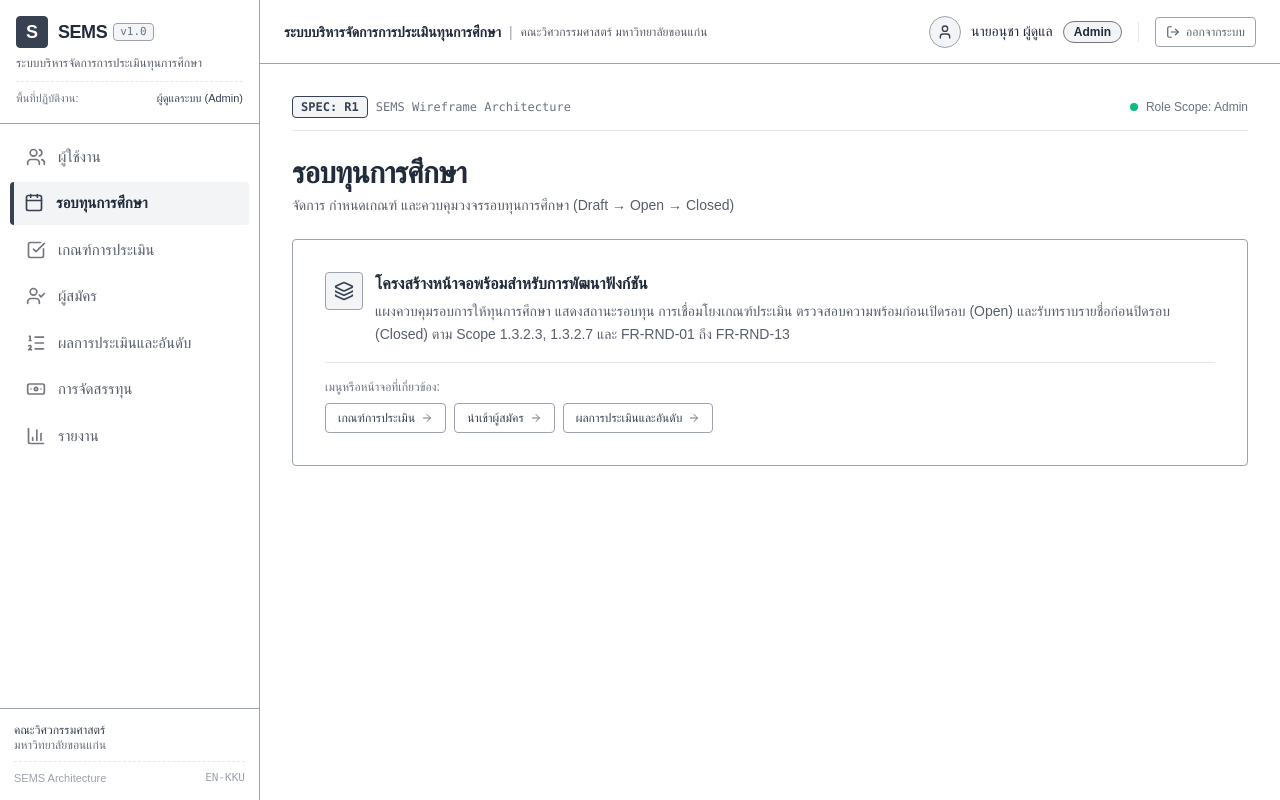
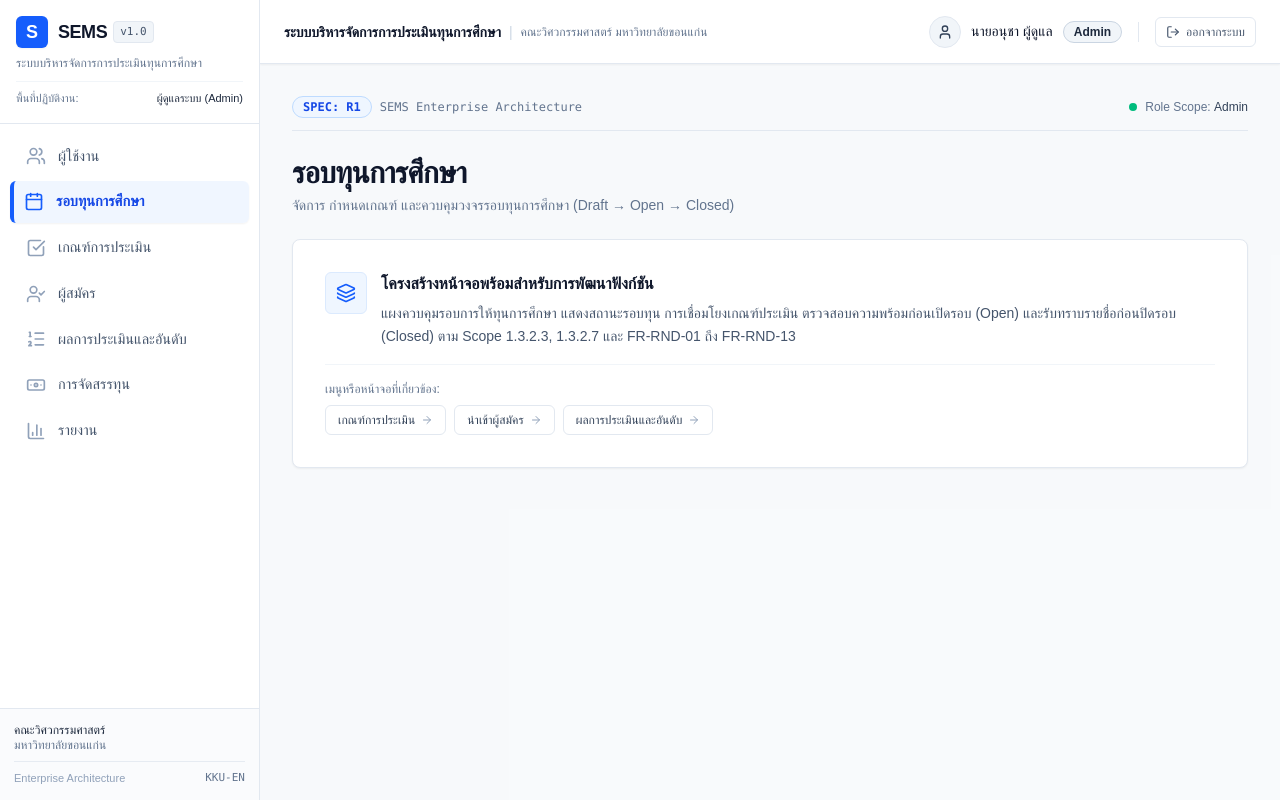
Before and after one commit to warattapobwaiarsa/SEMS-KKU, a Next.js app in the folder frontend/: page /admin/scholarship-rounds in a window 1280 px wide. Built offline with nearby package versions, Linux system fonts and the light colour scheme; a web font is replaced by a local one.

Commit message:
feat(frontend): apply Modern Executive Slate enterprise theme

```diff
--- a/frontend/src/app/globals.css
+++ b/frontend/src/app/globals.css
@@ -1,8 +1,16 @@
 @import "tailwindcss";
 
 :root {
-  --background: #ffffff;
-  --foreground: #374151;
+  --background: #f8fafc;
+  --foreground: #0f172a;
+  --card: #ffffff;
+  --card-foreground: #0f172a;
+  --primary: #2563eb;
+  --primary-hover: #1d4ed8;
+  --primary-foreground: #ffffff;
+  --muted: #f1f5f9;
+  --muted-foreground: #64748b;
+  --border: #e2e8f0;
 }
 
 @theme inline {
@@ -12,7 +20,7 @@
 }
 
 body {
-  background: var(--background);
+  background-color: var(--background);
   color: var(--foreground);
   font-family: var(--font-ibm-plex-sans-thai), var(--font-ibm-plex-sans), system-ui, sans-serif;
 }
--- a/frontend/src/components/layout/app-header.tsx
+++ b/frontend/src/components/layout/app-header.tsx
@@ -22,24 +22,24 @@ export function AppHeader({ user, onMenuToggle }: AppHeaderProps) {
   const isEvaluator = user.role === "evaluator";
 
   return (
-    <header className="h-16 bg-[#FFFFFF] border-b border-[#9CA3AF] px-4 sm:px-6 flex items-center justify-between sticky top-0 z-30 select-none">
+    <header className="h-16 bg-white border-b border-slate-200 px-4 sm:px-6 flex items-center justify-between sticky top-0 z-30 select-none shadow-xs">
       {/* Left: Hamburger Button (for small screens) + Header Title */}
       <div className="flex items-center gap-3 min-w-0">
         <button
           type="button"
           onClick={onMenuToggle}
-          className="lg:hidden p-2 rounded-sm border border-[#9CA3AF] hover:bg-[#F3F4F6] text-[#374151] transition-colors"
+          className="lg:hidden p-2 rounded-md border border-slate-200 hover:bg-slate-100 text-slate-700 transition-colors"
           aria-label="เปิดเมนูนำทาง"
         >
           <Menu className="w-5 h-5" aria-hidden="true" />
         </button>
 
         <div className="hidden sm:flex items-center gap-2 truncate text-sm">
-          <span className="font-semibold text-[#212B3A]">
+          <span className="font-semibold text-slate-900">
             ระบบบริหารจัดการการประเมินทุนการศึกษา
           </span>
-          <span className="text-[#9CA3AF]">|</span>
-          <span className="text-[#585F6A] text-xs">
+          <span className="text-slate-300">|</span>
+          <span className="text-slate-500 text-xs">
             คณะวิศวกรรมศาสตร์ มหาวิทยาลัยขอนแก่น
           </span>
         </div>
@@ -48,15 +48,15 @@ export function AppHeader({ user, onMenuToggle }: AppHeaderProps) {
       {/* Right: User Information & Actions (Strictly NO notifications per Scope 1.3.5) */}
       <div className="flex items-center gap-3 sm:gap-4 shrink-0">
         <div className="flex items-center gap-2.5">
-          <div className="w-8 h-8 rounded-full bg-[#F3F4F6] border border-[#9CA3AF] flex items-center justify-center text-[#374151]">
+          <div className="w-8 h-8 rounded-full bg-slate-100 border border-slate-200 flex items-center justify-center text-slate-700">
             <User className="w-4 h-4" aria-hidden="true" />
           </div>
           <div className="hidden md:flex flex-col text-left">
-            <span className="text-sm font-medium text-[#212B3A] leading-tight">
+            <span className="text-sm font-medium text-slate-900 leading-tight">
               {user.name}
             </span>
             {user.expiresAt && isEvaluator && (
-              <span className="text-[11px] text-[#6B7280]">
+              <span className="text-[11px] text-slate-500">
                 หมดอายุ: {user.expiresAt}
               </span>
             )}
@@ -64,20 +64,20 @@ export function AppHeader({ user, onMenuToggle }: AppHeaderProps) {
           <span
             className={`px-2.5 py-0.5 text-xs font-semibold rounded-full border ${
               isEvaluator
-                ? "border-[#374151] bg-[#374151] text-[#FFFFFF]"
-                : "border-[#75777D] bg-[#F3F4F6] text-[#212B3A]"
+                ? "border-blue-200 bg-blue-50 text-blue-700"
+                : "border-slate-300 bg-slate-100 text-slate-800"
             }`}
           >
             {isEvaluator ? "Evaluator" : "Admin"}
           </span>
         </div>
 
-        <div className="h-5 w-px bg-[#E5E7EB]" aria-hidden="true" />
+        <div className="h-5 w-px bg-slate-200" aria-hidden="true" />
 
         <button
           type="button"
           onClick={handleLogout}
-          className="flex items-center gap-1.5 px-2.5 py-1.5 text-xs font-medium text-[#585F6A] hover:text-[#BA1A1A] hover:border-[#BA1A1A] border border-[#9CA3AF] rounded-sm bg-[#FFFFFF] hover:bg-[#FFF5F5] transition-colors"
+          className="flex items-center gap-1.5 px-2.5 py-1.5 text-xs font-medium text-slate-600 hover:text-red-600 hover:border-red-300 border border-slate-200 rounded-md bg-white hover:bg-red-50/50 transition-colors"
           title="ออกจากระบบ"
         >
           <LogOut className="w-3.5 h-3.5" aria-hidden="true" />
--- a/frontend/src/components/layout/app-sidebar.tsx
+++ b/frontend/src/components/layout/app-sidebar.tsx
@@ -22,36 +22,36 @@ export function AppSidebar({
 
   return (
     <aside
-      className={`w-[260px] h-full bg-[#FFFFFF] border-r border-[#9CA3AF] flex flex-col justify-between shrink-0 select-none ${className}`}
+      className={`w-[260px] h-full bg-white border-r border-slate-200 flex flex-col justify-between shrink-0 select-none ${className}`}
       aria-label="เมนูหลัก"
     >
       <div className="flex flex-col min-h-0">
         {/* Brand / Logo Area */}
-        <div className="p-4 border-b border-[#9CA3AF]">
+        <div className="p-4 border-b border-slate-200">
           <Link
             href={role === "admin" ? "/admin/scholarship-rounds" : "/evaluator/rounds"}
             className="flex items-center gap-2.5 group"
           >
-            <div className="w-8 h-8 rounded-sm bg-[#374151] text-[#FFFFFF] flex items-center justify-center font-bold text-lg border border-[#374151] group-hover:bg-[#212B3A] transition-colors">
+            <div className="w-8 h-8 rounded-md bg-blue-600 text-white flex items-center justify-center font-bold text-lg shadow-xs group-hover:bg-blue-700 transition-colors">
               S
             </div>
             <div>
               <div className="flex items-center gap-1.5">
-                <span className="font-bold text-lg text-[#212B3A] tracking-tight">
+                <span className="font-bold text-lg text-slate-900 tracking-tight">
                   {SYSTEM_CONFIG.name}
                 </span>
-                <span className="text-[11px] font-mono font-medium px-1.5 py-0.2 rounded border border-[#9CA3AF] text-[#6B7280] bg-[#F3F4F6]">
+                <span className="text-[11px] font-mono font-medium px-1.5 py-0.5 rounded border border-slate-200 text-slate-600 bg-slate-100">
                   {SYSTEM_CONFIG.version}
                 </span>
               </div>
             </div>
           </Link>
-          <p className="text-xs text-[#585F6A] mt-2 leading-tight">
+          <p className="text-xs text-slate-500 mt-2 leading-tight">
             {SYSTEM_CONFIG.fullName}
           </p>
-          <div className="mt-2.5 pt-2 border-t border-dashed border-[#E5E7EB] flex items-center justify-between text-[11px] text-[#6B7280]">
+          <div className="mt-2.5 pt-2 border-t border-slate-100 flex items-center justify-between text-[11px] text-slate-500">
             <span>พื้นที่ปฏิบัติงาน:</span>
-            <span className="font-medium text-[#374151]">{roleLabel}</span>
+            <span className="font-medium text-slate-800">{roleLabel}</span>
           </div>
         </div>
 
@@ -67,14 +67,14 @@ export function AppSidebar({
       </div>
 
       {/* Sidebar Footer */}
-      <div className="p-3.5 border-t border-[#9CA3AF] bg-[#FFFFFF] space-y-2">
-        <div className="text-[12px] text-[#585F6A] leading-tight">
-          <p className="font-medium text-[#374151]">{SYSTEM_CONFIG.faculty}</p>
-          <p className="text-[#6B7280]">{SYSTEM_CONFIG.university}</p>
+      <div className="p-3.5 border-t border-slate-200 bg-slate-50/70 space-y-2">
+        <div className="text-[12px] text-slate-600 leading-tight">
+          <p className="font-medium text-slate-800">{SYSTEM_CONFIG.faculty}</p>
+          <p className="text-slate-500">{SYSTEM_CONFIG.university}</p>
         </div>
-        <div className="pt-2 border-t border-dashed border-[#E5E7EB] flex items-center justify-between text-[11px] text-[#9CA3AF]">
-          <span>SEMS Architecture</span>
-          <span className="font-mono">EN-KKU</span>
+        <div className="pt-2 border-t border-slate-200/80 flex items-center justify-between text-[11px] text-slate-400">
+          <span>Enterprise Architecture</span>
+          <span className="font-mono text-slate-500">KKU-EN</span>
         </div>
       </div>
     </aside>
--- a/frontend/src/components/layout/nav-item.tsx
+++ b/frontend/src/components/layout/nav-item.tsx
@@ -46,17 +46,17 @@ export function NavItem({ item, onItemClick }: NavItemProps) {
     <Link
       href={item.href}
       onClick={onItemClick}
-      className={`group flex items-center justify-between gap-3 px-3 py-2.5 rounded-sm transition-all duration-150 text-[15px] font-medium ${
+      className={`group flex items-center justify-between gap-3 px-3 py-2.5 rounded-md transition-all duration-150 text-[14.5px] font-medium ${
         isActive
-          ? "bg-[#F3F4F6] text-[#212B3A] font-semibold border-l-4 border-[#374151] pl-2.5 shadow-none"
-          : "text-[#585F6A] hover:bg-[#F3F4F6] hover:text-[#1A1C1C] border-l-4 border-transparent"
+          ? "bg-blue-50/90 text-blue-700 font-semibold border-l-4 border-blue-600 pl-2.5 shadow-xs"
+          : "text-slate-600 hover:bg-slate-100 hover:text-slate-900 border-l-4 border-transparent pl-3"
       }`}
       aria-current={isActive ? "page" : undefined}
     >
       <div className="flex items-center gap-3 min-w-0">
         <Icon
           className={`w-5 h-5 shrink-0 transition-colors ${
-            isActive ? "text-[#374151]" : "text-[#75777D] group-hover:text-[#374151]"
+            isActive ? "text-blue-600" : "text-slate-400 group-hover:text-slate-700"
           }`}
           aria-hidden="true"
         />
@@ -64,7 +64,7 @@ export function NavItem({ item, onItemClick }: NavItemProps) {
       </div>
 
       {item.badge && (
-        <span className="shrink-0 text-xs px-2 py-0.5 rounded-full border border-[#9CA3AF] bg-[#FFFFFF] text-[#585F6A]">
+        <span className="shrink-0 text-xs px-2 py-0.5 rounded-full border border-slate-200 bg-white text-slate-600 font-mono">
           {item.badge}
         </span>
       )}
--- a/frontend/src/components/layout/placeholder-page.tsx
+++ b/frontend/src/components/layout/placeholder-page.tsx
@@ -21,48 +21,48 @@ export function PlaceholderPage({
   return (
     <div className="max-w-6xl mx-auto space-y-6">
       {/* Top Spec & Breadcrumb Bar */}
-      <div className="flex flex-wrap items-center justify-between gap-2 pb-3 border-b border-[#E5E7EB]">
+      <div className="flex flex-wrap items-center justify-between gap-2 pb-3 border-b border-slate-200">
         <div className="flex items-center gap-2 text-xs font-mono">
-          <span className="px-2 py-0.5 rounded border border-[#374151] bg-[#F3F4F6] text-[#374151] font-bold">
+          <span className="px-2.5 py-0.5 rounded-full border border-blue-200 bg-blue-50 text-blue-700 font-semibold">
             {specId}
           </span>
-          <span className="text-[#6B7280]">SEMS Wireframe Architecture</span>
+          <span className="text-slate-500">SEMS Enterprise Architecture</span>
         </div>
-        <div className="flex items-center gap-2 text-xs text-[#6B7280]">
-          <span className="w-2 h-2 rounded-full bg-[#10B981]" />
-          <span>Role Scope: {role}</span>
+        <div className="flex items-center gap-2 text-xs text-slate-500">
+          <span className="w-2 h-2 rounded-full bg-emerald-500" />
+          <span>Role Scope: <strong className="text-slate-700 font-medium">{role}</strong></span>
         </div>
       </div>
 
       {/* Page Title & Action Area */}
       <div className="flex flex-col sm:flex-row sm:items-center justify-between gap-4">
         <div>
-          <h1 className="text-2xl sm:text-3xl font-bold text-[#212B3A] tracking-tight">
+          <h1 className="text-2xl sm:text-3xl font-bold text-slate-900 tracking-tight">
             {title}
           </h1>
-          <p className="text-sm text-[#585F6A] mt-1">{subtitle}</p>
+          <p className="text-sm text-slate-500 mt-1">{subtitle}</p>
         </div>
       </div>
 
       {/* Main Structural Container */}
-      <div className="border border-[#9CA3AF] rounded-sm bg-[#FFFFFF] p-6 sm:p-8 space-y-4 shadow-none">
-        <div className="flex items-start gap-3">
-          <div className="p-2 rounded-sm bg-[#F3F4F6] border border-[#9CA3AF] text-[#374151]">
+      <div className="border border-slate-200 rounded-lg bg-white p-6 sm:p-8 space-y-4 shadow-xs">
+        <div className="flex items-start gap-3.5">
+          <div className="p-2.5 rounded-md bg-blue-50 border border-blue-100 text-blue-600 shrink-0">
             <Layers className="w-5 h-5" />
           </div>
           <div>
-            <h2 className="text-base font-semibold text-[#212B3A]">
+            <h2 className="text-base font-semibold text-slate-900">
               โครงสร้างหน้าจอพร้อมสำหรับการพัฒนาฟังก์ชัน
             </h2>
-            <p className="text-sm text-[#585F6A] mt-1 leading-relaxed">
+            <p className="text-sm text-slate-600 mt-1.5 leading-relaxed">
               {description}
             </p>
           </div>
         </div>
 
         {relatedLinks && relatedLinks.length > 0 && (
-          <div className="pt-4 mt-4 border-t border-[#E5E7EB]">
-            <span className="text-xs font-medium text-[#6B7280] block mb-2">
+          <div className="pt-4 mt-4 border-t border-slate-100">
+            <span className="text-xs font-medium text-slate-500 block mb-2">
               เมนูหรือหน้าจอที่เกี่ยวข้อง:
             </span>
             <div className="flex flex-wrap gap-2">
@@ -70,10 +70,10 @@ export function PlaceholderPage({
                 <Link
                   key={link.href}
                   href={link.href}
-                  className="inline-flex items-center gap-1.5 px-3 py-1.5 text-xs font-medium text-[#374151] border border-[#9CA3AF] rounded-sm bg-[#FFFFFF] hover:bg-[#F3F4F6] transition-colors"
+                  className="inline-flex items-center gap-1.5 px-3 py-1.5 text-xs font-medium text-slate-700 border border-slate-200 rounded-md bg-white hover:bg-blue-50/70 hover:text-blue-700 hover:border-blue-300 transition-colors"
                 >
                   <span>{link.label}</span>
-                  <ArrowRight className="w-3 h-3 text-[#75777D]" />
+                  <ArrowRight className="w-3 h-3 text-slate-400" />
                 </Link>
               ))}
             </div>
--- a/frontend/src/components/layout/role-layout-shell.tsx
+++ b/frontend/src/components/layout/role-layout-shell.tsx
@@ -21,7 +21,7 @@ export function RoleLayoutShell({
   const [mobileMenuOpen, setMobileMenuOpen] = useState(false);
 
   return (
-    <div className="flex h-screen overflow-hidden bg-[#FFFFFF] text-[#374151]">
+    <div className="flex h-screen overflow-hidden bg-slate-50/60 text-slate-800">
       {/* Desktop Sidebar (Persistent 260px) */}
       <AppSidebar
         items={items}
@@ -46,7 +46,7 @@ export function RoleLayoutShell({
         />
 
         {/* Dynamic Route Content */}
-        <main className="flex-1 overflow-y-auto bg-[#FFFFFF] p-4 sm:p-6 lg:p-8">
+        <main className="flex-1 overflow-y-auto p-4 sm:p-6 lg:p-8 bg-slate-50/50">
           {children}
         </main>
       </div>
```
Also changed, not shown: frontend/src/app/page.tsx (+33 -33 lines).
